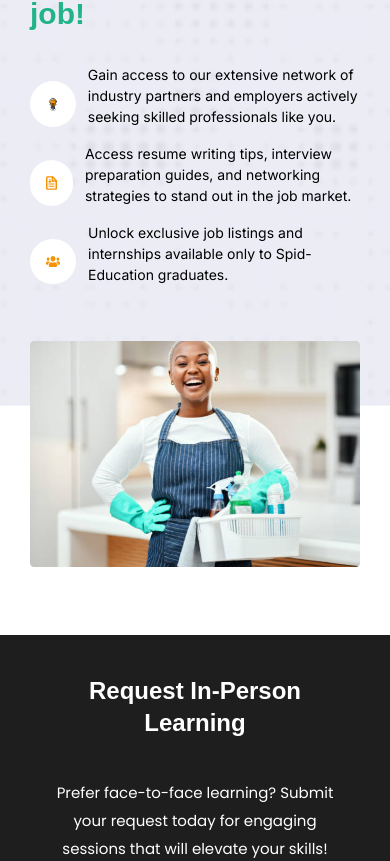
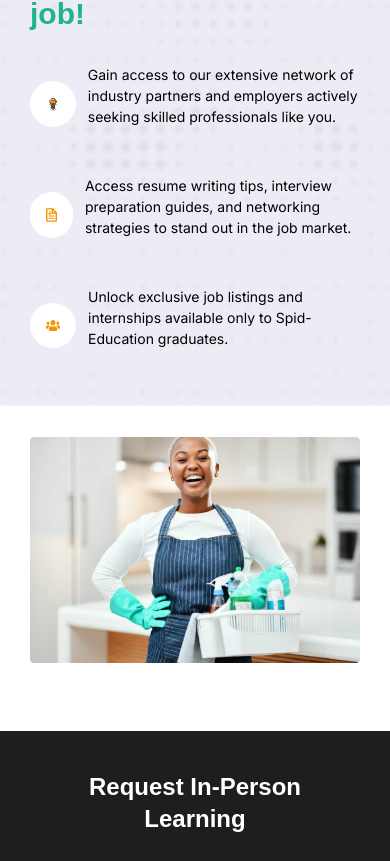
Before and after one commit to stevenmukama/Elearningproject-Fe, a React (Vite) app: page / in a window 390 px wide. Shown: the part 4805-5666 px from the top of the page. Built offline with nearby package versions, Linux system fonts and the light colour scheme; a web font is replaced by a local one.

Commit message:
enhanced responsiveness

```diff
--- a/src/components/CertificationSection.jsx
+++ b/src/components/CertificationSection.jsx
@@ -86,7 +86,7 @@ function CertificationSection() {
 							{moreBenefits.map((moreBenefit) => (
 								<div
 									key={moreBenefit.id}
-									className='flex items-center max-sm:gap-3 '>
+									className='flex items-center gap-3 mb-8 max-sm:gap-3'>
 									<div className='p-4 bg-white rounded-full '>
 										<img
 											src={moreBenefit.imgSrc}
```
